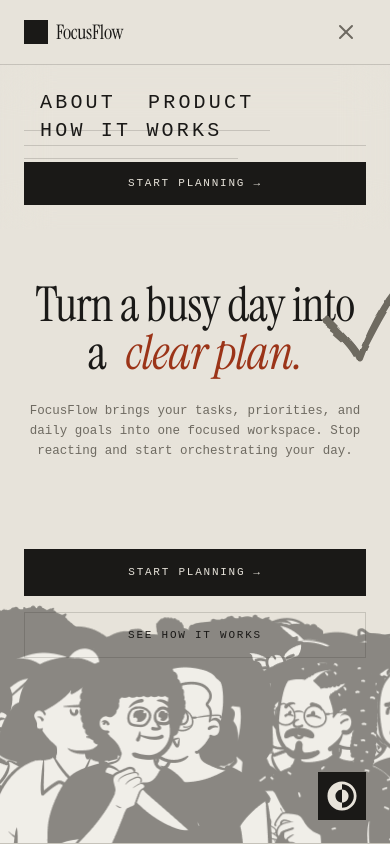
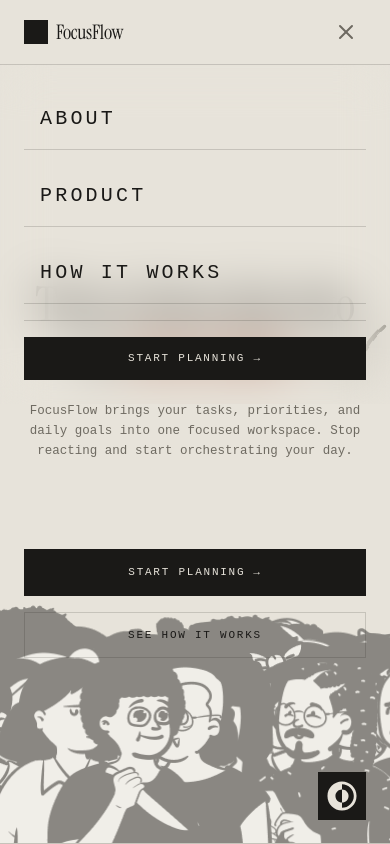
Before and after one commit to ashish102312/focusflow, a React (Vite) app: page / in a window 390 px wide. Both pictures are taken after a click on the button "Open main menu". Shown: the top 844 px of the page. Built offline with nearby package versions, Linux system fonts and the light colour scheme; a web font is replaced by a local one.

Commit message:
fix: adjust mobile navbar layout and responsive tick mark spacing

```diff
--- a/src/components/Navbar.jsx
+++ b/src/components/Navbar.jsx
@@ -101,7 +101,7 @@ export default function Navbar() {
                 <a
                   key={link.name}
                   href={link.href}
-                  className="label-mono text-xl font-medium text-foreground py-4 border-b border-border hover:bg-surface-hover px-4"
+                  className="block label-mono text-xl font-medium text-foreground py-4 border-b border-border hover:bg-surface-hover px-4"
                   onClick={() => setMobileMenuOpen(false)}
                 >
                   <RandomLetterSwap label={link.name} />
--- a/src/components/ui/hand-writing-text.jsx
+++ b/src/components/ui/hand-writing-text.jsx
@@ -40,15 +40,13 @@ export function HandWrittenTitle({ title, subtitle }) {
                         {title}
                     </motion.h1>
                     <motion.svg
-                        width="120"
-                        height="120"
                         viewBox="0 0 24 24"
                         fill="none"
                         stroke="currentColor"
                         strokeWidth="1.2"
                         strokeLinecap="round"
                         strokeLinejoin="round"
-                        className="text-muted-foreground absolute -right-16 md:-right-24 bottom-0 md:-bottom-4 pointer-events-none"
+                        className="w-16 h-16 md:w-[120px] md:h-[120px] text-muted-foreground absolute -right-6 md:-right-28 -bottom-2 md:-bottom-4 pointer-events-none"
                         initial="hidden"
                         animate={isLoaded ? "visible" : "hidden"}
                     >
```
